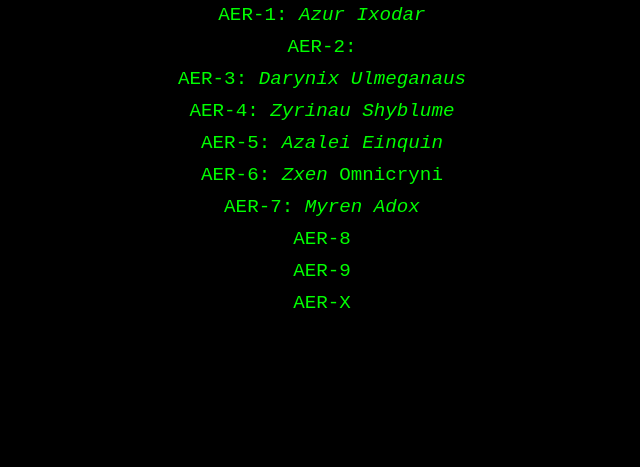
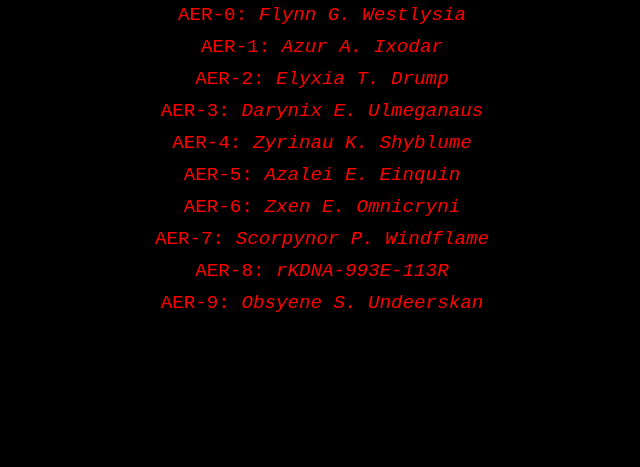
Before and after one commit to infenxyz/aerdak-online, a plain HTML site: page index.html in a window 1280 px wide. Shown: the part 333-800 px from the top of the page, without its empty margins (318-958 px from the left). Drawn offline with Linux system fonts and the light colour scheme.

Commit message:
Update index.html
X

```diff
--- a/index.html
+++ b/index.html
@@ -8,7 +8,7 @@
     <style>
         body {
             background-color: #000000; /* Pitch black background */
-            color: #00FF00; /* Green text color */
+            color: #FF0000; /* Green text color */
             font-family: 'Courier New', Courier, monospace; /* Monospaced font */
             display: flex;
             flex-direction: column;
@@ -38,15 +38,15 @@
 <body>
     <h1>Aerdak Interface</h1>
     <h2>The Truth</h2>
-    <p>AER-1: <em>Azur Ixodar</em></p>
-    <p>AER-2:</p>
-    <p>AER-3: <em>Darynix Ulmeganaus</em></p>
-    <p>AER-4: <em>Zyrinau Shyblume</em></p>
-    <p>AER-5: <em>Azalei Einquin</em></p>
-    <p>AER-6: <em>Zxen</em> Omnicryni</p>
-    <p>AER-7: <em>Myren Adox</em></p>
-    <p>AER-8</p>
-    <p>AER-9</p>
-    <p>AER-X</p>
+    <p>AER-0: <em>Flynn G. Westlysia</em></p>
+    <p>AER-1: <em>Azur A. Ixodar</em></p>
+    <p>AER-2: <em>Elyxia T. Drump</em></p>
+    <p>AER-3: <em>Darynix E. Ulmeganaus</em></p>
+    <p>AER-4: <em>Zyrinau K. Shyblume</em></p>
+    <p>AER-5: <em>Azalei E. Einquin</em></p>
+    <p>AER-6: <em>Zxen E. Omnicryni</em></p>
+    <p>AER-7: <em>Scorpynor P. Windflame</em></p>
+    <p>AER-8: <em>rKDNA-993E-113R</em></p>
+    <p>AER-9: <em>Obsyene S. Undeerskan</em></p>
 </body>
 </html>
```
